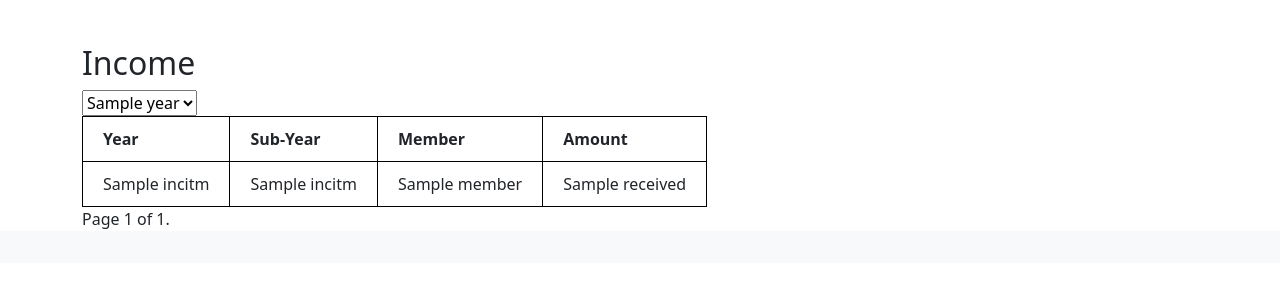
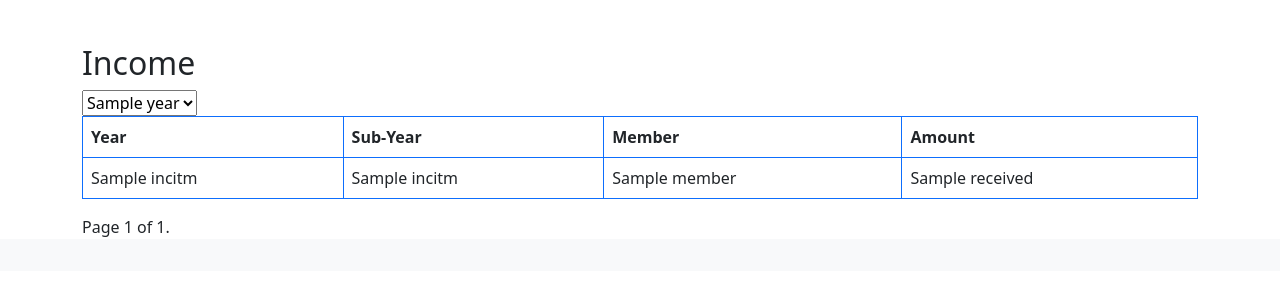
Before and after one commit to shearichard/membaman-2022, a Django app: template membaman/membaman/templates/fees/income_list_simple.html in a window 1280 px wide. Shown: the part 56-356 px from the top of the page. Run offline with Django 3.2, Linux system fonts and the light colour scheme; the template is opened without the code that fills it: most values are stand-ins (such as "Sample title", 1, 10 or a date in 2020); some libraries are stand-ins or nearby versions.

Commit message:
Fix up the table styling in income_list_simple.html

```diff
--- a/membaman/membaman/templates/fees/income_list_simple.html
+++ b/membaman/membaman/templates/fees/income_list_simple.html
@@ -4,29 +4,6 @@
 
 {% block content %}
 
-    <style>
-      table.inctab{
-        border-collapse: collapse;
-        border: 1px solid black;
-      }
-      table.inctab td, table.inctab th{
-        border: 1px solid black;
-        padding: 10px 20px;
-      }
-      table.inctab td.syon{
-        background-color: olive;
-      }
-      table.inctab td.syoff{
-        background-color: green;
-      }
-      table.inctab td.memon{
-        background-color: white;
-      }
-      table.inctab td.memoff{
-        background-color: grey;
-      }
-
-    </style>
     <h2>Income</h2>
     {% income_year_select_content as income_years %}
     <form action="" method="get" accept-charset="utf-8">
@@ -42,7 +19,7 @@
     </form>
 
     {% if income_list %}
-        <table class="inctab" id="income">
+        <table class="table table-bordered border-primary" id="income">
             <tr>
                 <th>Year</th>
                 <th>Sub-Year</th>
```
